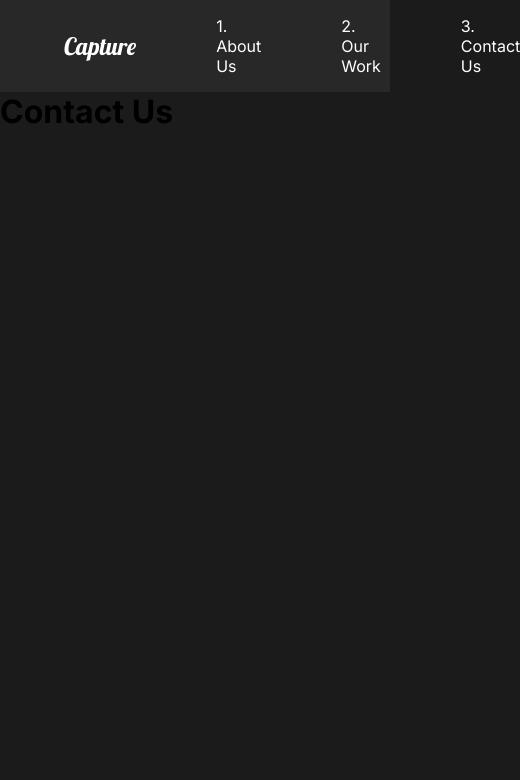
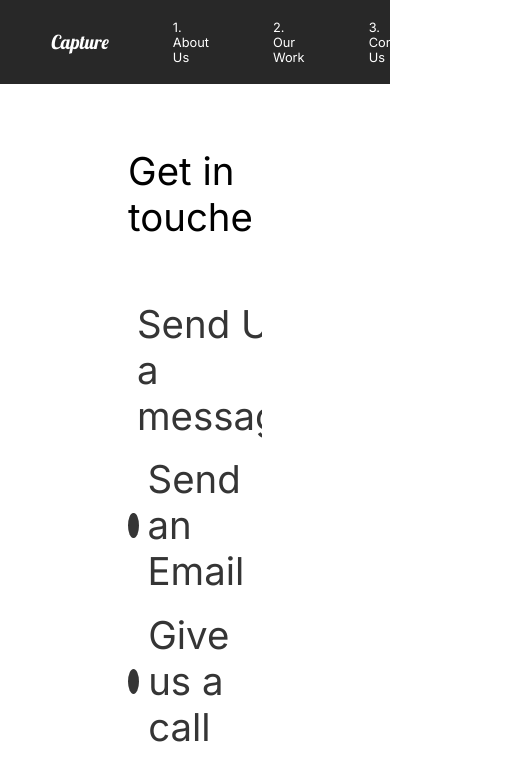
Before and after one commit to Theryx/capture-portfolio, a React (Create React App) app: page /contact in a window 390 px wide. Shown: the top 780 px of the page, 520 px wide, since content can reach past the window. Built offline with nearby package versions, Linux system fonts and the light colour scheme.

Commit message:
Responsiveness doesn't work

```diff
--- a/src/Styles.js
+++ b/src/Styles.js
@@ -7,6 +7,10 @@ export const About = styled.div`
   justify-content: space-between;
   padding: 4rem 4rem;
   color: white;
+  @media (max-width: 1000px) {
+    display: block;
+    padding: 2rem 2rem;
+  }
 `;
 export const Description = styled.div`
   flex: 1;
--- a/src/components/FaqSection.js
+++ b/src/components/FaqSection.js
@@ -1,3 +1,5 @@
+import Toggle from "../components/Toggle";
+import { AnimateSharedLayout } from "framer-motion";
 //Importing styles
 import styled from "styled-components/macro";
 import { About } from "../Styles";
@@ -8,46 +10,41 @@ const FaqSection = () => {
       <h2>
         Any Questions <span>FAQ</span>
       </h2>
-      <div className="question">
-        <h4>How do I stat?</h4>
-        <div className="answer">
+      <AnimateSharedLayout>
+        <Toggle tittle='How do I stat?'>
+          <div className='answer'>
             <p>
-            Lorem ipsum dolor sit amet. Lorem ipsum, dolor sit amet consectetur
-            adipisicing elit. Reprehenderit, animi!
+              Lorem ipsum dolor sit amet. Lorem ipsum, dolor sit amet
+              consectetur adipisicing elit. Reprehenderit, animi!
             </p>
           </div>
-      </div>
-      <div className="faq-line"></div>
-      <div className="question">
-        <h4>Daily Schedulw</h4>
-        <div className="answer">
+        </Toggle>
+
+        <Toggle tittle='Daily Schedule'>
+          <div className='answer'>
             <p>
-            Lorem ipsum dolor sit amet. Lorem ipsum, dolor sit amet consectetur
-            adipisicing elit. Reprehenderit, animi!
+              Lorem ipsum dolor sit amet. Lorem ipsum, dolor sit amet
+              consectetur adipisicing elit. Reprehenderit, animi!
             </p>
           </div>
-        <div className="faq-line"></div>
-      </div>
-      <div className="question">
-        <h4>Different payment methods</h4>
-        <div className="answer">
+        </Toggle>
+        <Toggle tittle='Different payment methods'>
+          <div className='answer'>
             <p>
-            Lorem ipsum dolor sit amet. Lorem ipsum, dolor sit amet consectetur
-            adipisicing elit. Reprehenderit, animi!
+              Lorem ipsum dolor sit amet. Lorem ipsum, dolor sit amet
+              consectetur adipisicing elit. Reprehenderit, animi!
             </p>
           </div>
-        <div className="faq-line"></div>
-      </div>
-      <div className="question">
-        <h4>What product do you offer?</h4>
-        <div className="answer">
+        </Toggle>
+        <Toggle tittle='What product do you offer?'>
+          <div className='answer'>
             <p>
-            Lorem ipsum dolor sit amet. Lorem ipsum, dolor sit amet consectetur
-            adipisicing elit. Reprehenderit, animi!
+              Lorem ipsum dolor sit amet. Lorem ipsum, dolor sit amet
+              consectetur adipisicing elit. Reprehenderit, animi!
             </p>
           </div>
-        <div className="faq-line"></div>
-      </div>
+        </Toggle>
+      </AnimateSharedLayout>
     </Faq>
   );
 };
--- a/src/components/GlobalStyle.js
+++ b/src/components/GlobalStyle.js
@@ -5,9 +5,19 @@ const GlobalStyle = createGlobalStyle`
     padding: 0;
     box-sizing: border-box;
 }
+
+HTML{
+    @media (max-width:1700px){
+        font-size:80%;
+    }
+    @media (max-width:800px){
+        background-color:white;
+    }
+}
 body{
     background:#1b1b1b;
     font-family: "Inter",sans-serif;
+    overflow-x:hidden;
 
 }
 button{
--- a/src/components/Navbar.js
+++ b/src/components/Navbar.js
@@ -5,19 +5,19 @@ const Navbar = () => {
   return (
     <Nav>
       <h1>
-        <Link id="logo" to="/">
+        <Link id='logo' to='/'>
           Capture
         </Link>
       </h1>
       <ul>
         <li>
-          <Link to="/">1. About Us</Link>
+          <Link to='/'>1. About Us</Link>
         </li>
         <li>
-          <Link to="/work">2. Our Work</Link>
+          <Link to='/work'>2. Our Work</Link>
         </li>
         <li>
-          <Link to="/contact">3. Contact Us</Link>
+          <Link to='/contact'>3. Contact Us</Link>
         </li>
       </ul>
     </Nav>
@@ -31,6 +31,9 @@ const Nav = styled.nav`
   align-items: center;
   padding: 1rem 4rem;
   background-color: #282828;
+  position: sticky;
+  top: 0;
+  z-index: 5;
   a {
     text-decoration: none;
     color: white;
--- /dev/null
+++ b/src/components/ScrollTop.js
@@ -0,0 +1,15 @@
+import { useEffect } from "react";
+import { useLocation } from "react-router-dom";
+
+const ScrollTop = () => {
+  const { pathname } = useLocation();
+  useEffect(() => {
+    window.scroll({
+      top: 0,
+      left: 0,
+    });
+  }, [pathname]);
+  return null;
+};
+
+export default ScrollTop;
--- /dev/null
+++ b/src/components/Toggle.js
@@ -0,0 +1,20 @@
+import { useState } from "react";
+import { motion } from "framer-motion";
+
+const Toggle = ({ children, tittle }) => {
+  const [toggle, setToggle] = useState(false);
+  return (
+    <>
+      <motion.div
+        layout
+        className='question'
+        onClick={() => setToggle(!toggle)}
+      >
+        <motion.h4 layout>{tittle}</motion.h4>
+        {toggle ? children : ""}
+        <div className='faq-line'></div>
+      </motion.div>
+    </>
+  );
+};
+export default Toggle;
--- a/src/pages/AboutUs.js
+++ b/src/pages/AboutUs.js
@@ -3,18 +3,20 @@ import ServicesSection from "../components/ServicesSection";
 import FaqSection from "../components/FaqSection";
 import { motion } from "framer-motion";
 import { pageAnimation } from "../pages/animation";
+import ScrollTop from "../components/ScrollTop";
 
 const AboutUs = () => {
   return (
     <motion.div
-      exit="exit"
+      exit='exit'
       variants={pageAnimation}
-      initial="hidden"
-      animate="show"
+      initial='hidden'
+      animate='show'
     >
       <Aboutsection />
       <ServicesSection />
       <FaqSection />
+      <ScrollTop />
     </motion.div>
   );
 };
--- a/src/pages/ContactUs.js
+++ b/src/pages/ContactUs.js
@@ -1,16 +1,72 @@
 //Animation
 import { motion } from "framer-motion";
-import { pageAnimation } from "../pages/animation";
+import { pageAnimation, titleAnim } from "../pages/animation";
+import styled from "styled-components";
 const ContactUs = () => {
   return (
-    <motion.div
-      exit="exit"
+    <ContactStyled
+      exit='exit'
       variants={pageAnimation}
-      initial="hidden"
-      animate="show"
+      initial='hidden'
+      animate='show'
+      style={{ background: "#fff" }}
     >
-      <h1>Contact Us</h1>
-    </motion.div>
+      <Title>
+        <Hide>
+          <motion.h2 variants={titleAnim}>Get in touche</motion.h2>
+        </Hide>
+      </Title>
+      <div>
+        <Hide>
+          <Hide>
+            <Social variants={titleAnim}>
+              <Circle />
+              <h2>Send Us a message</h2>
+            </Social>
+          </Hide>
+        </Hide>
+        <Hide>
+          <Social variants={titleAnim}>
+            <Circle />
+            <h2>Send an Email</h2>
+          </Social>
+        </Hide>
+        <Hide>
+          <Social variants={titleAnim}>
+            <Circle />
+            <h2>Give us a call</h2>
+          </Social>
+        </Hide>
+      </div>
+    </ContactStyled>
   );
 };
+
+const ContactStyled = styled(motion.div)`
+  padding: 5rem 10rem;
+  color: #353535;
+  min-height: 90vh;
+`;
+const Title = styled.div`
+  margin-bottom: 4rem;
+  color: black;
+`;
+
+const Hide = styled.div`
+  overflow: hidden;
+`;
+const Circle = styled.div`
+  border-radius: 50%;
+  background-color: #353535;
+  width: 2rem;
+  height: 2rem;
+`;
+
+const Social = styled(motion.div)`
+  display: flex;
+  align-items: center;
+  h2 {
+    margin: 0.7rem;
+  }
+`;
 export default ContactUs;
--- a/src/pages/OurWork.js
+++ b/src/pages/OurWork.js
@@ -1,41 +1,56 @@
 import styled from "styled-components/macro";
 import { Link } from "react-router-dom";
+import ScrollTop from "../components/ScrollTop";
 //Images
 import athlete from "../img/athlete-small.png";
 import racer from "../img/theracer-small.png";
 import goodtimes from "../img/goodtimes-small.png";
 //Animation
 import { motion } from "framer-motion";
-import { pageAnimation } from "../pages/animation";
+import {
+  pageAnimation,
+  fade,
+  photoAnim,
+  lineAnim,
+  slider,
+} from "../pages/animation";
 const OurWork = () => {
   return (
-    <Work exit="exit" variants={pageAnimation} initial="hidden" animate="show">
+    <Work exit='exit' variants={pageAnimation} initial='hidden' animate='show'>
+      <Frame1 variants={slider}></Frame1>
+      <Frame2 variants={slider}></Frame2>
+      <Frame3 variants={slider}></Frame3>
+      <Frame4 variants={slider}></Frame4>
       <Movie>
-        <h2>The Athlete</h2>
-        <div className="line"></div>
-        <Link to="/work/the-athlete">
-          <img src={athlete} alt="Athlete" />
+        <motion.h2 variants={fade}>The Athlete</motion.h2>
+        <motion.div variants={lineAnim} className='line'></motion.div>
+        <Link to='/work/the-athlete'>
+          <Hide>
+            <motion.img variants={photoAnim} src={athlete} alt='Athlete' />
+          </Hide>
         </Link>
       </Movie>
       <Movie>
         <h2>The Racer</h2>
-        <div className="line"></div>
-        <Link to="/work/the-racer">
-          <img src={racer} alt="racer" />
+        <div className='line'></div>
+        <Link to='/work/the-racer'>
+          <img src={racer} alt='racer' />
         </Link>
       </Movie>
       <Movie>
         <h2>Good times</h2>
-        <div className="line"></div>
-        <Link to="/work/good-times">
-          <img src={goodtimes} alt="goodtimes" />
+        <div className='line'></div>
+        <Link to='/work/good-times'>
+          <img src={goodtimes} alt='goodtimes' />
         </Link>
       </Movie>
+      <ScrollTop />
     </Work>
   );
 };
 
 const Work = styled(motion.div)`
+  background-color: white;
   min-height: 100vh;
   overflow: hidden;
   padding: 2rem 5rem;
@@ -46,10 +61,10 @@ const Work = styled(motion.div)`
 
 const Movie = styled.div`
   padding-bottom: 5rem;
-  color: white;
+
   .line {
     height: 0.5rem;
-    background: #cccc;
+    background: #23d997;
     margin-bottom: 3rem;
   }
   img {
@@ -58,4 +73,26 @@ const Movie = styled.div`
     object-fit: cover;
   }
 `;
+const Hide = styled.div`
+  overflow: hidden;
+`;
+const Frame1 = styled(motion.div)`
+  position: fixed;
+  left: 0;
+  top: 10%;
+  width: 100%;
+  height: 100vh;
+  background: #fffebf;
+  z-index: 2;
+`;
+
+const Frame2 = styled(Frame1)`
+  background: #fffefb;
+`;
+const Frame3 = styled(Frame1)`
+  background: #8ed2ff;
+`;
+const Frame4 = styled(Frame1)`
+  background: #8effa0;
+`;
 export default OurWork;
--- a/src/pages/animation.js
+++ b/src/pages/animation.js
@@ -7,14 +7,13 @@ export const pageAnimation = {
     opacity: 1,
     y: 0,
     transition: {
-      duration: 0.75,
+      duration: 0.2,
       when: "beforeChildren",
       staggerChildren: 0.25,
     },
   },
   exit: {
     opacity: 0,
-    y: 300,
     transition: {
       duration: 0.5,
     },
@@ -53,3 +52,29 @@ export const photoAnim = {
     },
   },
 };
+export const lineAnim = {
+  hidden: {
+    width: "0%",
+  },
+  show: {
+    width: "100%",
+    transition: {
+      duration: 1,
+    },
+  },
+};
+
+export const slider = {
+  hidden: {
+    x: "-130%",
+    skew: "45deg",
+  },
+  show: {
+    x: "100%",
+    skew: "0deg",
+    transition: {
+      ease: "easeOut",
+      duration: 1,
+    },
+  },
+};
```
Also changed, not shown: src/App.js (+7 -5 lines), src/components/AboutSection.js (+3 -1 lines). Lines whose indentation alone changed are shown as unchanged.
